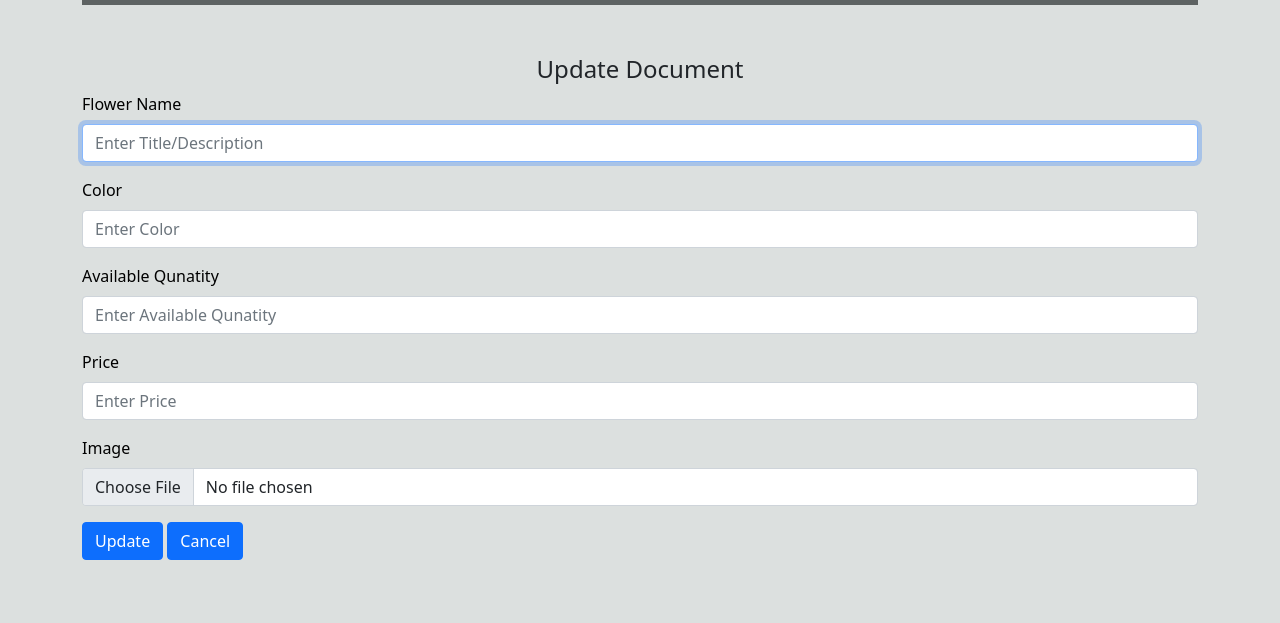
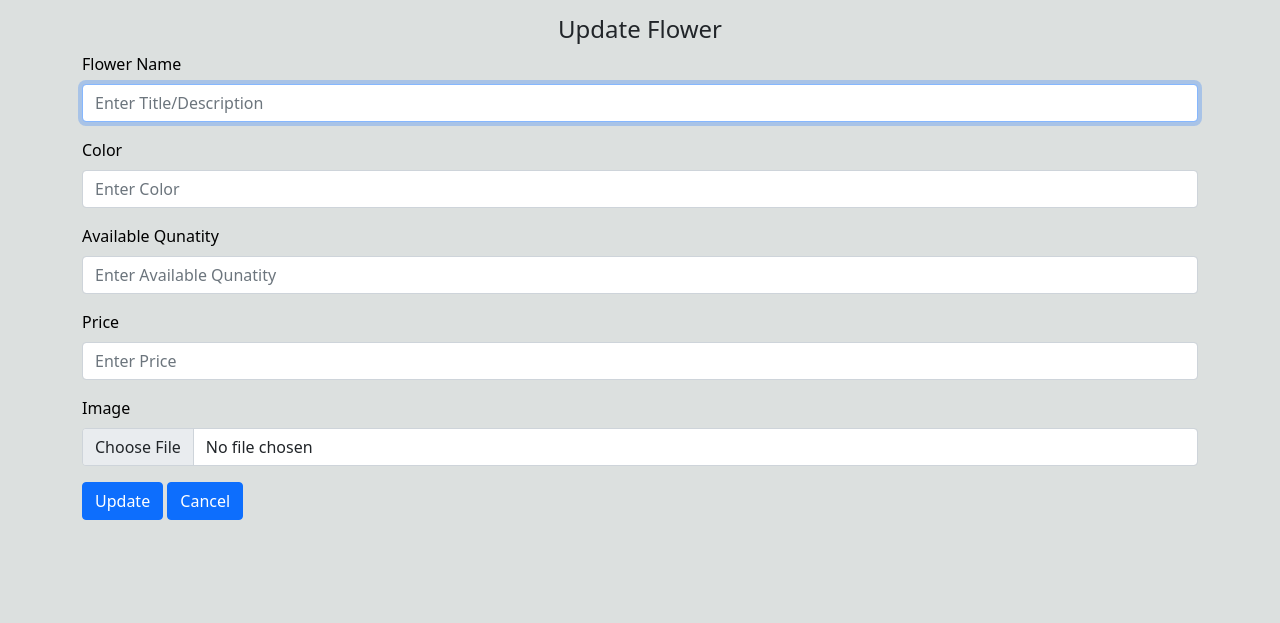
Before and after one commit to harshitdaga7/test_page, a plain HTML site: page edit.html in a window 1280 px wide. Shown: the part 177-800 px from the top of the page. Drawn offline with nearby package versions, Linux system fonts and the light colour scheme; no server answers.

Commit message:
changes add.html and edit.html padding and heading text

```diff
--- a/edit.html
+++ b/edit.html
@@ -6,7 +6,7 @@
 
 	</head>
 	<style>
-	.Heading { margin-top:50;
+	.Heading { margin-top:30;
 	text-align: center;
 	}
 	.tablestyle { background-color: #dce0df;
@@ -31,7 +31,7 @@
 			</nav>
 		</header>
 
-		<h4 class="Heading">Update Document</h4>
+		<h4 class="Heading">Update Flower</h4>
 
 		<form onsubmit="return false;">
 		  <div class="mb-3">
```
Also changed, not shown: add.html (+2 -2 lines).
